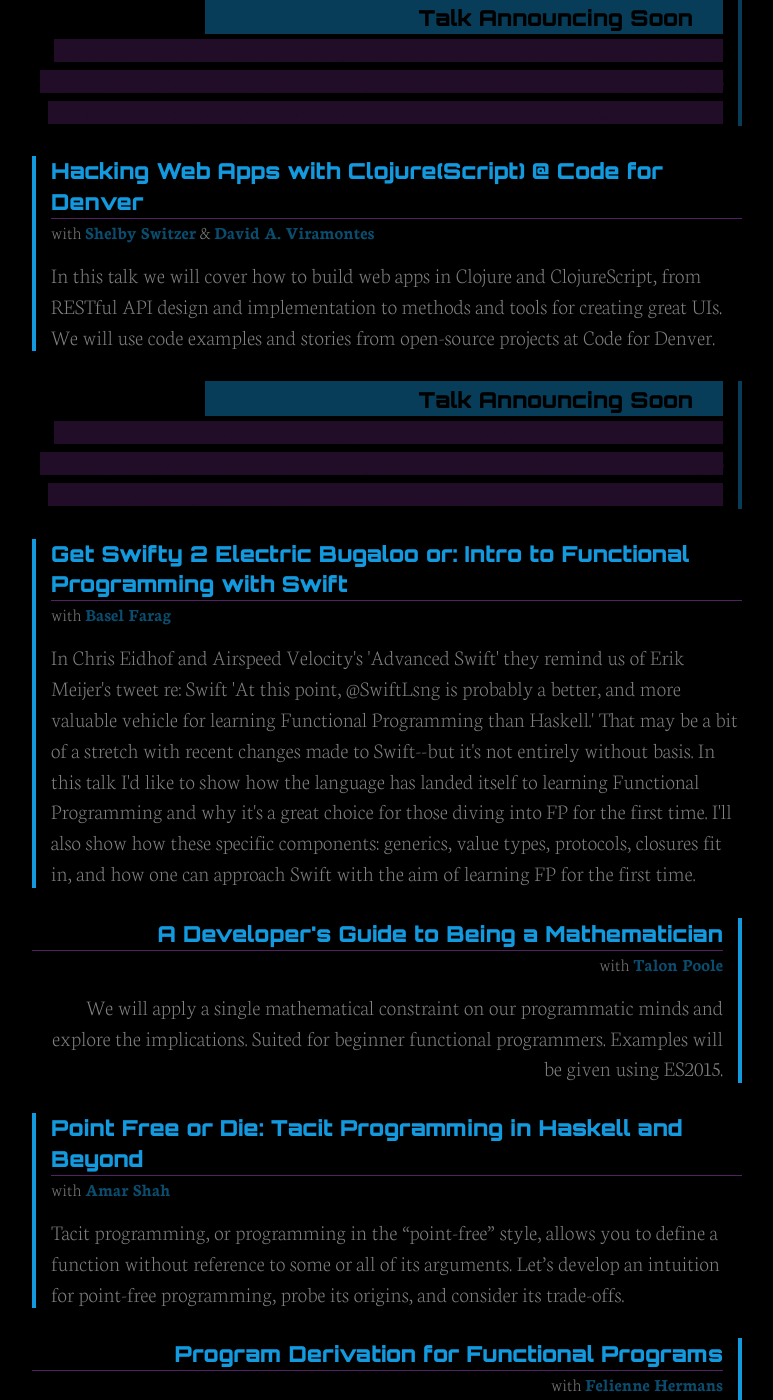
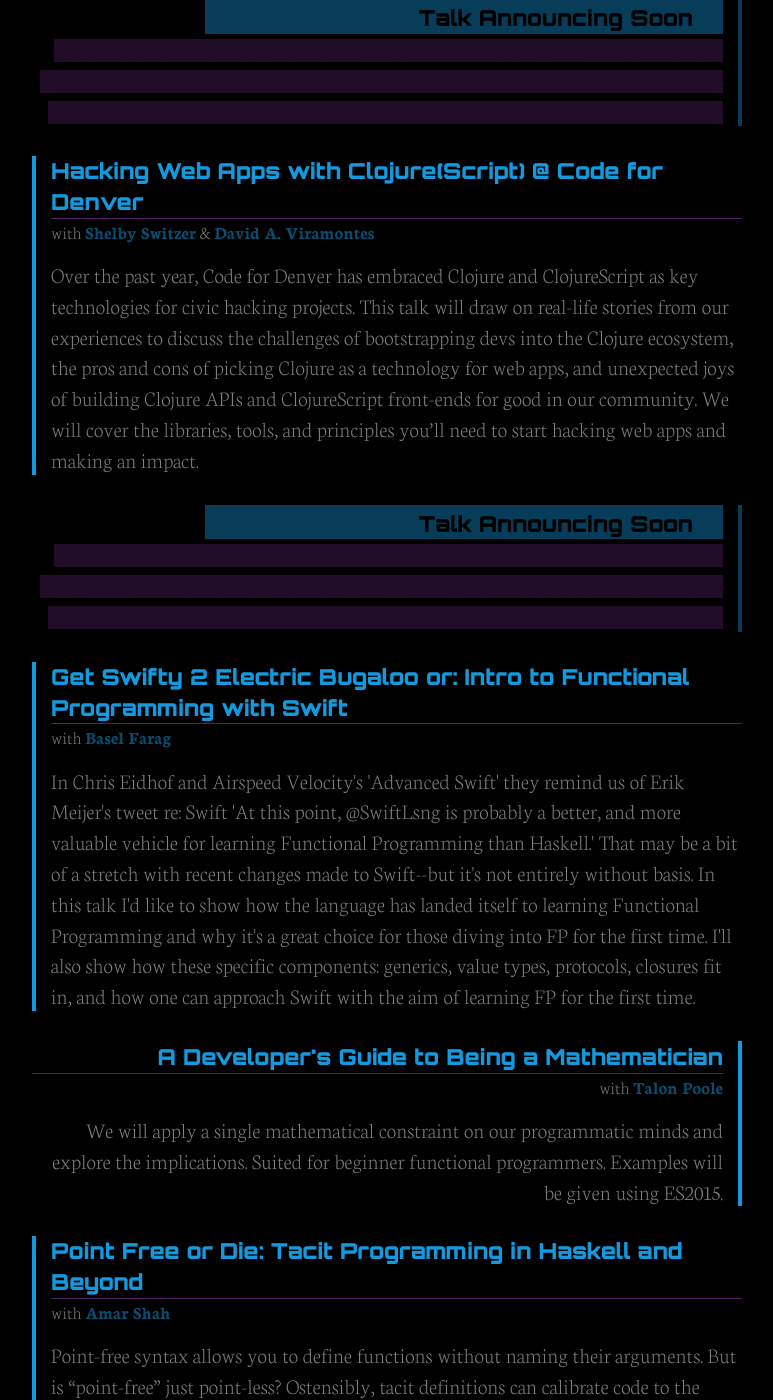
Before and after one commit to maitria/moonconf.org, a Jekyll site: the page built from index.html, in a window 1280 px wide and 1400 px high, scrolled down 2055 px. Shown: the whole window, without its empty margins (253-1026 px from the left). Built offline with Jekyll 4.4.1, drawn with Linux system fonts in a browser that asks for light colours; some of the changed text lies outside the part shown.

Commit message:
Use talk descriptions instead of "elevator pitches"

```diff
--- a/_includes/talks.html
+++ b/_includes/talks.html
@@ -13,9 +13,9 @@
       title='Hacking Web Apps with Clojure(Script) @ Code for Denver'
       speaker="Shelby Switzer"
       co-speaker="David A. Viramontes"
+      description="Over the past year, Code for Denver has embraced Clojure and ClojureScript as key technologies for civic hacking projects. This talk will draw on real-life stories from our experiences to discuss the challenges of bootstrapping devs into the Clojure ecosystem, the pros and cons of picking Clojure as a technology for web apps, and unexpected joys of building Clojure APIs and ClojureScript front-ends for good in our community. We will cover the libraries, tools, and principles you’ll need to start hacking web apps and making an impact."
+      twitter="switzerly"
       co-twitter="dviramontes_"
-      description="In this talk we will cover how to build web apps in Clojure and ClojureScript, from RESTful API design and implementation to methods and tools for creating great UIs. We will use code examples and stories from open-source projects at Code for Denver."
-      twitter="switzerly"
     %}
     {% include talk-hidden.html %}
     {% include talk.html
@@ -33,7 +33,7 @@
     {% include talk.html
       title='Point Free or Die: Tacit Programming in Haskell and Beyond'
       speaker="Amar Shah"
-      description="Tacit programming, or programming in the “point-free” style, allows you to define a function without reference to some or all of its arguments. Let’s develop an intuition for point-free programming, probe its origins, and consider its trade-offs."
+      description="<p>Point-free syntax allows you to define functions without naming their arguments. But is “point-free” just point-less? Ostensibly, tacit definitions can calibrate code to the appropriate level of abstraction. But which level is most appropriate? When is a point-free definition better than its “pointed” variation? And when is it spectacularly worse?</p><p>Let’s be explicit about tacit programming. Let’s apply eta-reduction to produce it. Let’s probe its origins in John Backus’ function-level programming. Let’s hunt for it in trusted libraries. Let’s see it amplified in languages designed for maximum quiet. Let’s speak at length, about the unspoken.</p>"
       twitter="amar47shah"
     %}
     {% include talk.html
```
